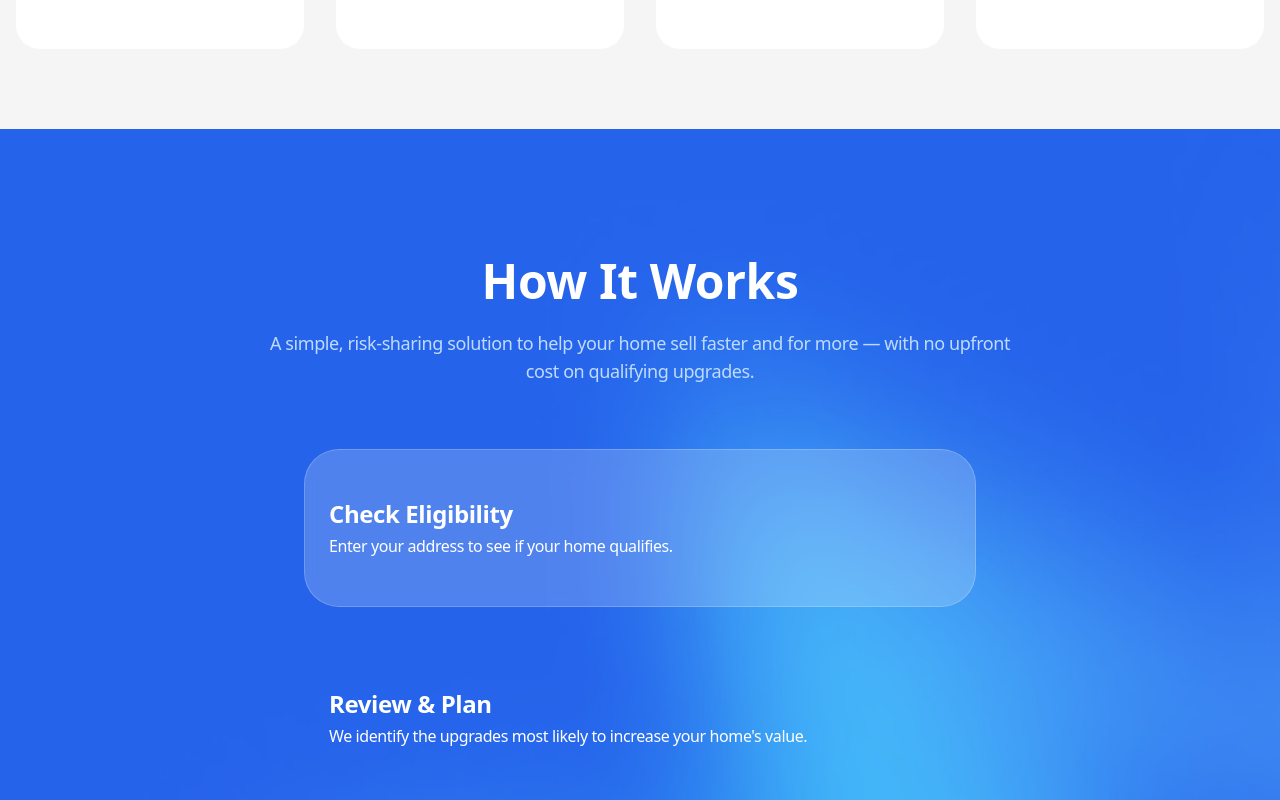
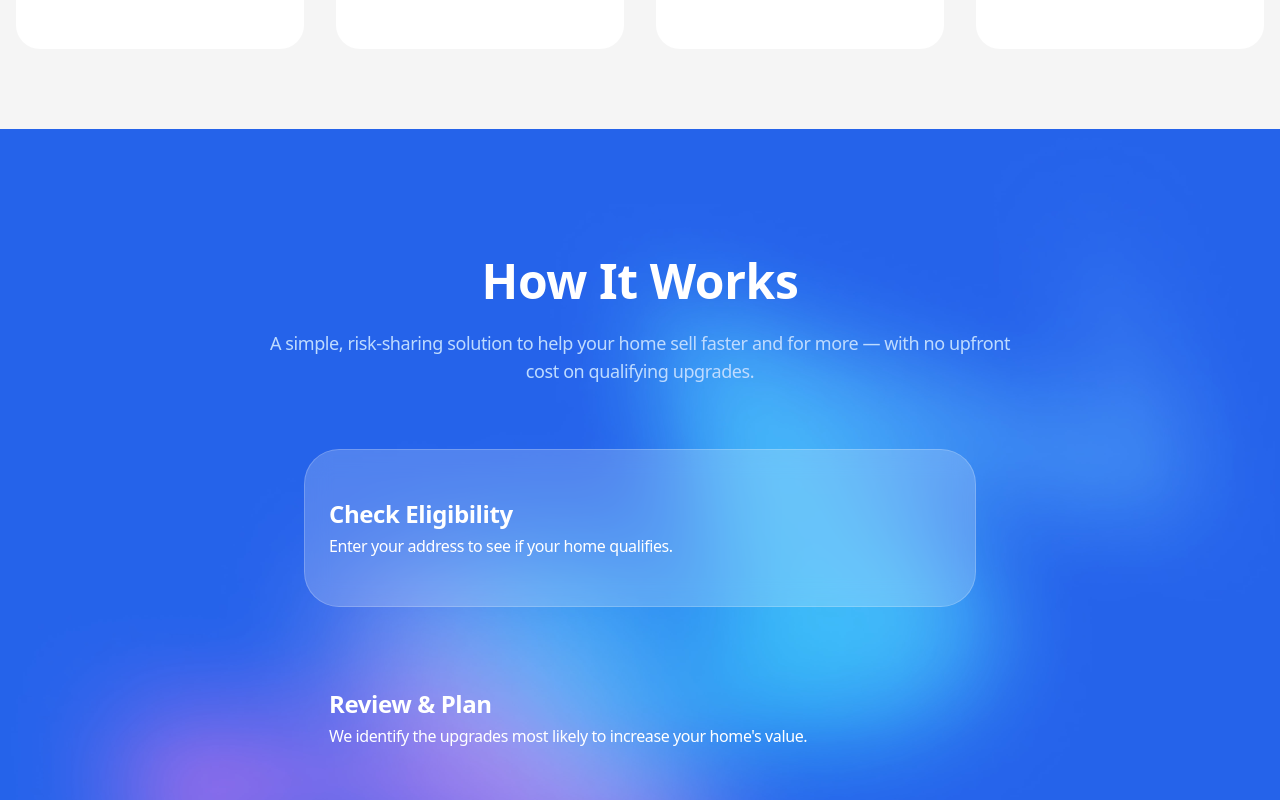
Before and after one commit to vlnnns/cashbate-home, a Next.js app: page / in a window 1280 px wide. Shown: the part 1160-1960 px from the top of the page. Built offline with nearby package versions, Linux system fonts and the light colour scheme.

Commit message:
changed bg on home page how it works

```diff
--- a/src/components/home/HowItWorks.tsx
+++ b/src/components/home/HowItWorks.tsx
@@ -1,8 +1,8 @@
 'use client'
 import React, { useRef, useState, useEffect } from 'react';
 import Link from 'next/link'; // 1. Link вже імпортовано
+import backgroundImage from '/background-features.jpg'
 
-// ... (код StepItem залишається без змін) ...
 interface Step {
     title: string;
     description: string;
@@ -119,7 +119,7 @@ const HowItWorksSection = () => {
 
     return (
         <section className=" py-20 lg:py-32 antialiased" style={{
-            backgroundImage: `url('/blue-bg.png')`,
+            backgroundImage: `url('/background-features.jpg')`,
             backgroundSize: 'cover',
             backgroundPosition: 'center',
             backgroundAttachment: 'fixed',
```
Also changed, not shown: public/background-features.jpg (added).
